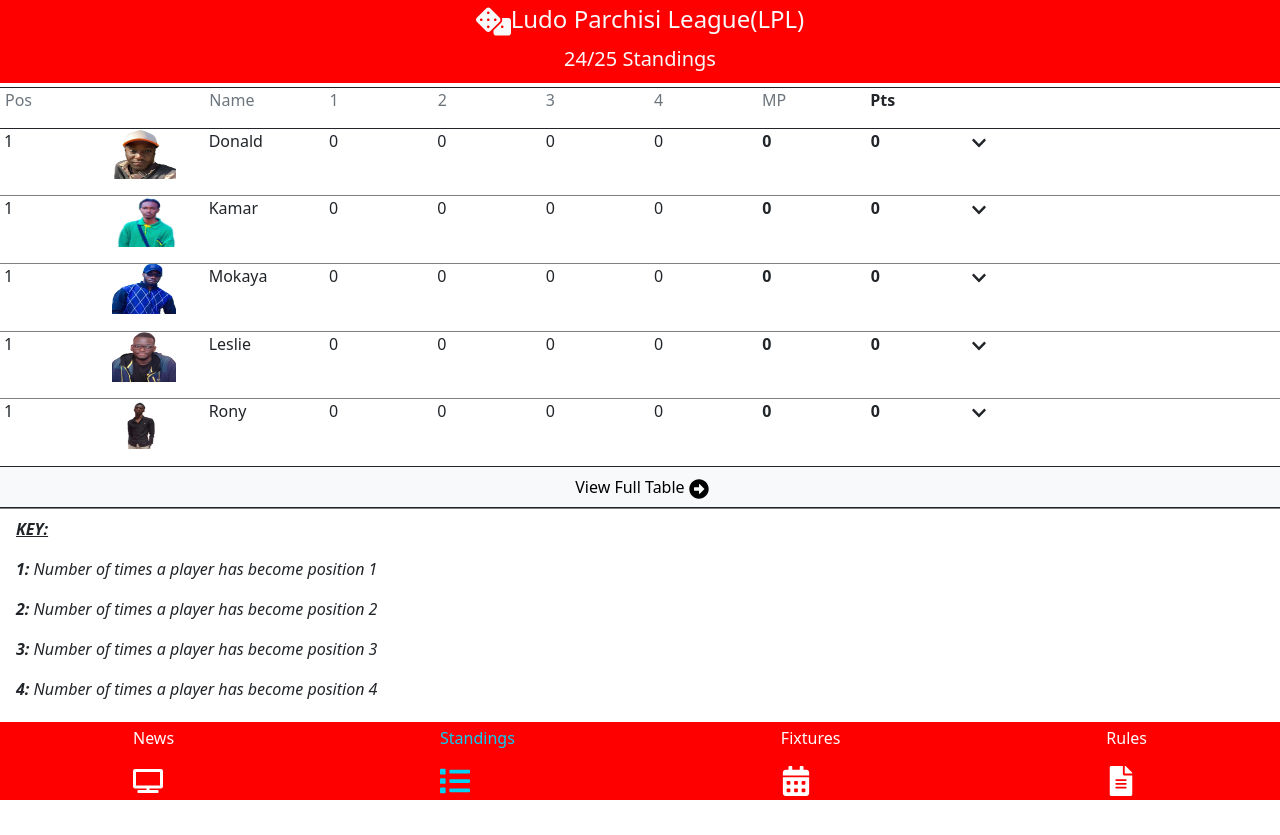
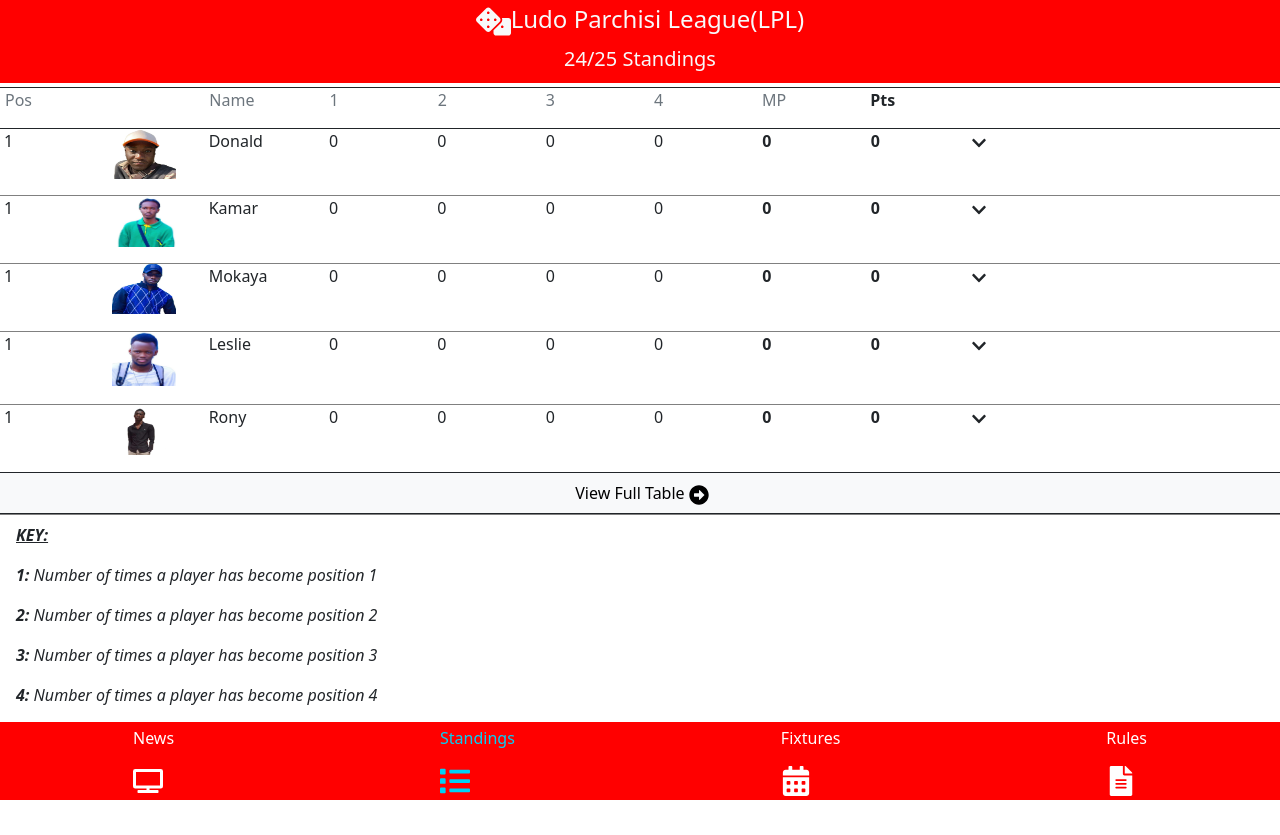
Before and after one commit to Abayo-UI/Ludo-Parchisi-League, a React (Create React App) app: page / in a window 1280 px wide. Built offline with nearby package versions, Linux system fonts and the light colour scheme.

Commit message:
adjusted photos

```diff
--- a/src/Components/Table.css
+++ b/src/Components/Table.css
@@ -49,8 +49,8 @@ h3{
     background: linear-gradient(135deg, #0074D9aa, #2ECC40aa, #FFDC00aa, #FF4136aa), url(design\ bg.jpg);
     background-repeat: no-repeat;
     background-size: cover;
+}
 
-}
 #news-one-height{
     height: 40vh;
 }
--- a/src/Components/data.js
+++ b/src/Components/data.js
@@ -34,7 +34,7 @@ const data = [
 
     {
         "id": 4,
-        "image": "leslie.jpg",
+        "image": "leslie2.jpg",
         "name": "Leslie",
         "no.of times pos 1":  0,
         "no.of times pos 2":  0,
```
Also changed, not shown: public/images/leslie2.jpg (added).
